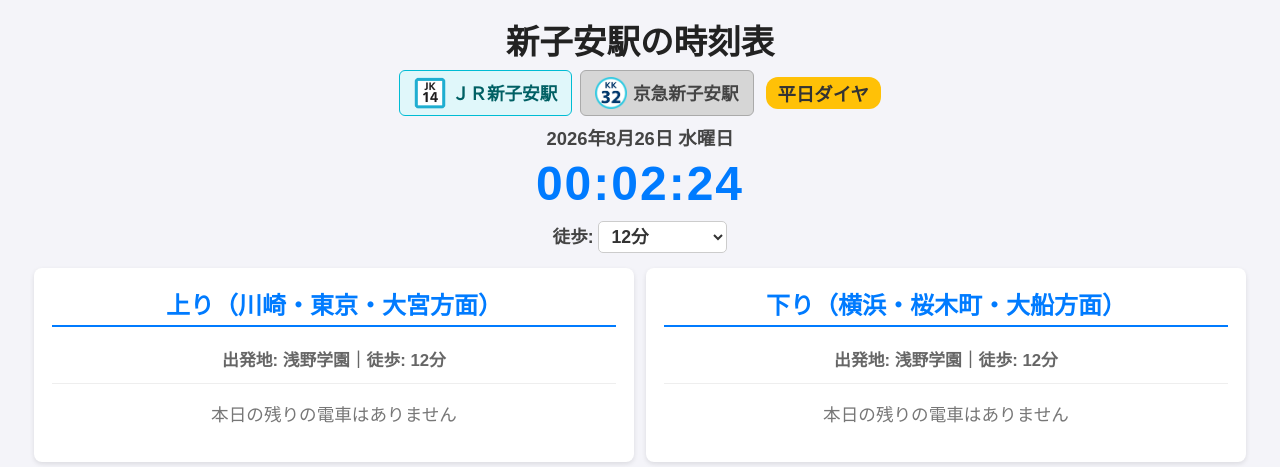
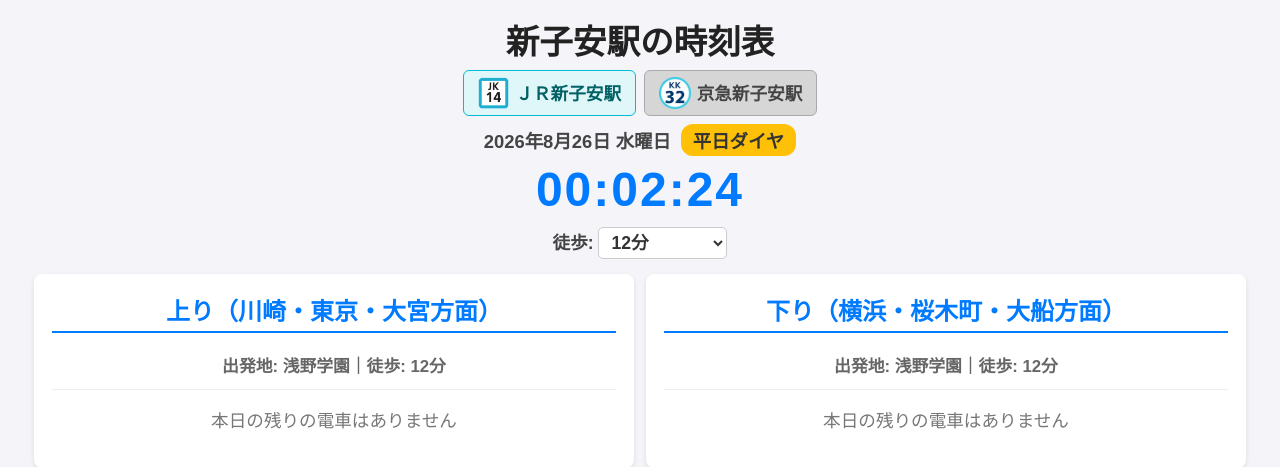
Before and after one commit to butsukawa-sub/station, a Flask app: page / in a window 1280 px wide. Shown: the top 467 px of the page. Run offline with Flask 3, Linux system fonts and the light colour scheme; data that the repository does not hold is empty.

Commit message:
Update index.html

```diff
--- a/templates/index.html
+++ b/templates/index.html
@@ -73,9 +73,29 @@
         color: #c62828;
       }
 
-      .day-type-badge { background: #ffc107; color: #333; padding: 3px 12px; border-radius: 12px; font-weight: bold; font-size: 1.1em; }
+      /* 日付・ダイヤ統合エリア */
+      .date-container {
+        display: flex;
+        justify-content: center;
+        align-items: center;
+        gap: 10px;
+        font-size: 1.15em;
+        color: #444;
+        margin-bottom: 6px;
+        font-weight: bold;
+        flex-wrap: wrap;
+      }
 
-      .date-display { font-size: 1.15em; color: #444; margin-bottom: 6px; font-weight: bold; }
+      .day-type-badge {
+        background: #ffc107;
+        color: #333;
+        padding: 3px 12px;
+        border-radius: 12px;
+        font-weight: bold;
+        font-size: 1.0em; /* 日付と同じ視覚的大きさになるよう調整 */
+        display: inline-block;
+      }
+
       .time-display { font-size: 2.8em; font-weight: bold; color: #007bff; letter-spacing: 2px; margin-bottom: 10px; }
 
       /* 徒歩時間変更エリア */
@@ -158,8 +178,8 @@
         h1 { font-size: 1.2em; }
         .line-btn { font-size: 0.85em; padding: 4px 8px; }
         .station-inline-icon { height: 1.5em; }
-        .day-type-badge { font-size: 0.85em; padding: 2px 8px; }
-        .date-display { font-size: 0.9em; }
+        .date-container { font-size: 0.9em; }
+        .day-type-badge { font-size: 0.9em; padding: 2px 8px; }
         .time-display { font-size: 1.8em; margin: 4px 0; }
         .walk-time-selector { font-size: 0.85em; }
         .walk-time-selector select { font-size: 0.85em; padding: 2px 4px; }
@@ -191,7 +211,8 @@
         }
         h1 { font-size: 2.1em; }
         .line-btn { font-size: 1.1em; padding: 6px 14px; }
-        .day-type-badge { font-size: 1.15em; padding: 3px 12px; }
+        .date-container { font-size: 1.15em; }
+        .day-type-badge { font-size: 1.0em; padding: 3px 12px; }
         .time-display { font-size: 3.0em; }
         .walk-time-selector { font-size: 1.1em; }
         h2 { font-size: 1.5em; }
@@ -234,7 +255,6 @@
       function fetchTrainData() {
         const walkMin = parseInt(document.getElementById('walk-time-select').value, 10);
 
-        // 日付をまたぐ深夜帯（0時〜3時未満）の場合、API側へ「前日のデータ」を要求するためのパラメータや日付を付与するなどの拡張ができるよう、現在時刻を元に取得
         fetch(`/api/trains?walk=${walkMin}&line=${currentLine}`)
           .then(response => response.json())
           .then(data => {
@@ -330,11 +350,9 @@
           let trainMin = parseInt(timeParts[1], 10);
           let trainSec = trainHour * 3600 + trainMin * 60;
 
-          // ★重要：現在が23時台で、電車の時間が0時〜3時台なら、翌日の時間（+86400秒）として扱う
           if (currentHour === 23 && trainHour >= 0 && trainHour < 3) {
             trainSec += 86400;
           }
-          // もし現在がすでに深夜帯（0時〜3時未満）で、電車の時間も深夜帯の場合も同様に補正
           else if (isLateNight && trainHour < 3) {
             trainSec += 86400;
           }
@@ -416,9 +434,14 @@
             <img src="{{ url_for('static', filename='kk32.avif') }}" alt="Keikyu icon" class="station-inline-icon">京急新子安駅
           </button>
         </div>
+      </div>
+
+      <!-- 日付とダイヤ表示を同じ行に配置 -->
+      <div class="date-container">
+        <span id="date-box">読み込み中...</span>
         <span id="day-type-box" class="day-type-badge">--ダイヤ</span>
       </div>
-      <div id="date-box" class="date-display">読み込み中...</div>
+
       <div id="time-box" class="time-display">--:--:--</div>
 
       <div class="walk-time-selector">
```
